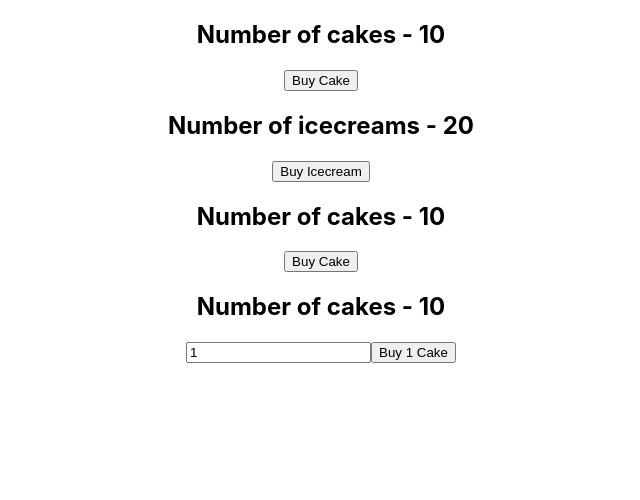
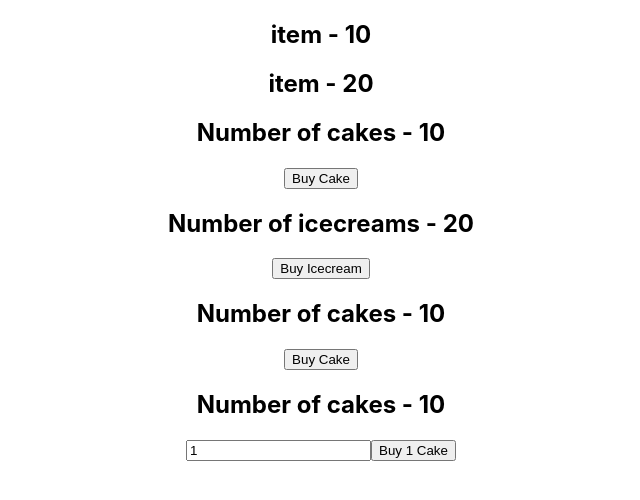
Before and after one commit to bavShehata/redux-in-depth, a React (Create React App) app in the folder react-redux/: page / in a window 1280 px wide. Shown: the top 500 px of the page, without its empty margins (319-959 px from the left). Built offline with nearby package versions, Linux system fonts and the light colour scheme.

Commit message:
ownProps

```diff
--- a/react-redux/src/App.js
+++ b/react-redux/src/App.js
@@ -6,11 +6,14 @@
 import HooksCakeContainer from "./components/HooksCakeContainer";
 import IcecreamContainer from "./components/IcecreamContainer";
 import NewCakeContainer from "./components/NewCakeContainer";
+import ItemContainer from "./components/ItemContainer";
 
 function App() {
   return (
     <Provider store={store}>
       <div className="App">
+        <ItemContainer cake />
+        <ItemContainer />
         <CakeContainer />
         <IcecreamContainer />
         <HooksCakeContainer />
--- /dev/null
+++ b/react-redux/src/components/ItemContainer.js
@@ -0,0 +1,16 @@
+import React, { useState, useEffect } from "react";
+import { connect } from "react-redux";
+const ItemContainer = (props) => {
+  return (
+    <div>
+      <h2>item - {props.item}</h2>
+    </div>
+  );
+};
+const mapStateToProps = (state, ownProps) => {
+  const itemState = ownProps.cake
+    ? state.cake.numOfCakes
+    : state.icecream.numOfIcecreams;
+  return { item: itemState };
+};
+export default connect(mapStateToProps)(ItemContainer);
```
